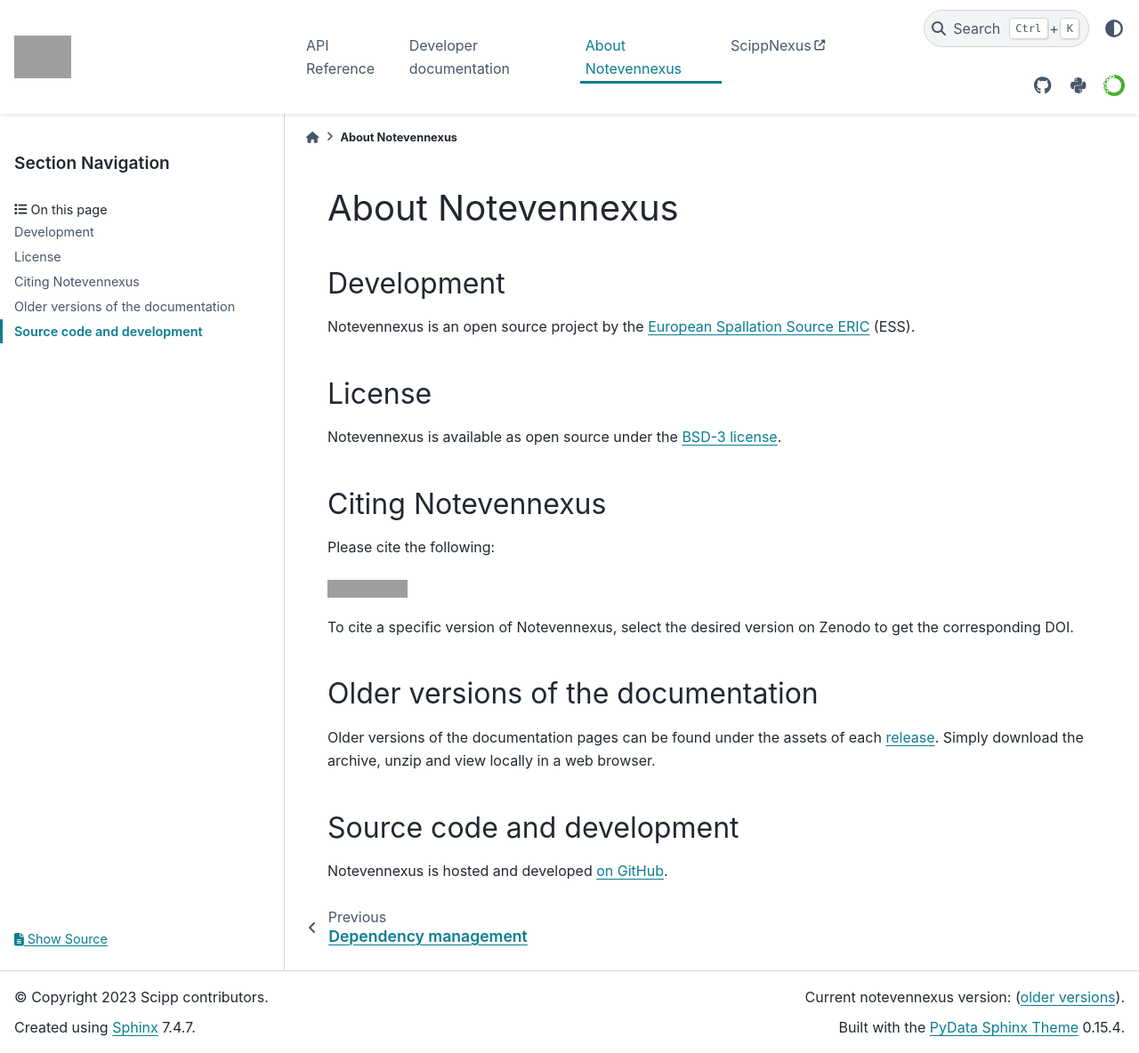
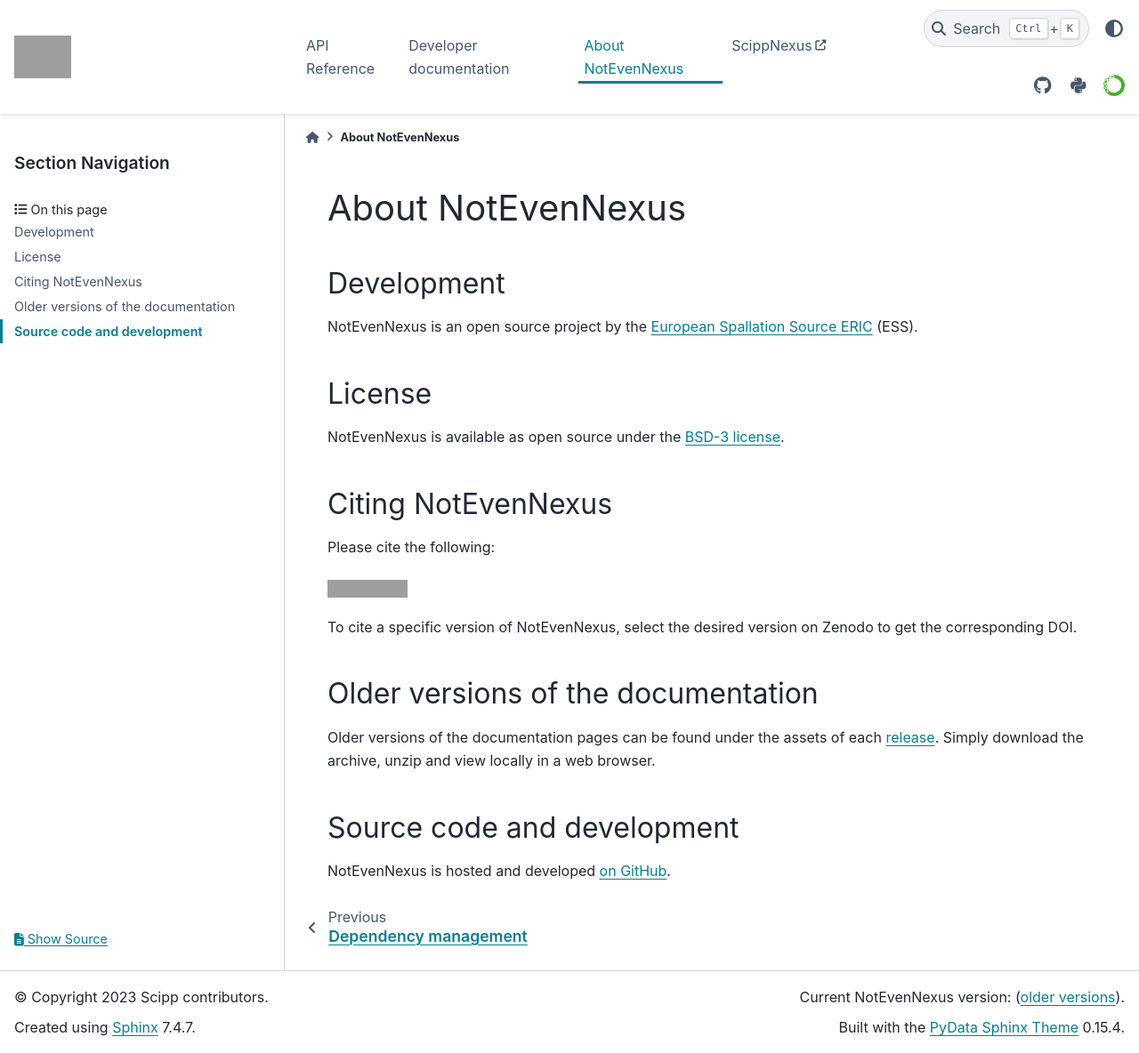
Before and after one commit to scipp/notevennexus, a Sphinx documentation site: the page built from docs/about/index.md, in a window 1280 px wide and 1184 px high. Shown: the whole window at 89% size. Built offline with Sphinx 7.4.7 and the PyData theme 0.15.4, drawn with Linux system fonts in a browser that asks for light colours; the version number could not be read and is left out; grey boxes are pictures that could not be loaded.

```diff
--- a/docs/about/index.md
+++ b/docs/about/index.md
@@ -1,20 +1,20 @@
-# About Notevennexus
+# About NotEvenNexus
 
 ## Development
 
-Notevennexus is an open source project by the [European Spallation Source ERIC](https://europeanspallationsource.se/) (ESS).
+NotEvenNexus is an open source project by the [European Spallation Source ERIC](https://europeanspallationsource.se/) (ESS).
 
 ## License
 
-Notevennexus is available as open source under the [BSD-3 license](https://opensource.org/licenses/BSD-3-Clause).
+NotEvenNexus is available as open source under the [BSD-3 license](https://opensource.org/licenses/BSD-3-Clause).
 
-## Citing Notevennexus
+## Citing NotEvenNexus
 
 Please cite the following:
 
 [![DOI](https://zenodo.org/badge/FIXME.svg)](https://zenodo.org/doi/10.5281/zenodo.FIXME)
 
-To cite a specific version of Notevennexus, select the desired version on Zenodo to get the corresponding DOI.
+To cite a specific version of NotEvenNexus, select the desired version on Zenodo to get the corresponding DOI.
 
 ## Older versions of the documentation
 
@@ -23,4 +23,4 @@ Simply download the archive, unzip and view locally in a web browser.
 
 ## Source code and development
 
-Notevennexus is hosted and developed [on GitHub](https://github.com/scipp/notevennexus).
+NotEvenNexus is hosted and developed [on GitHub](https://github.com/scipp/notevennexus).
--- a/docs/conf.py
+++ b/docs/conf.py
@@ -9,7 +9,7 @@ import notevennexus
 sys.path.insert(0, os.path.abspath('.'))
 
 # General information about the project.
-project = u'notevennexus'
+project = u'NotEvenNexus'
 copyright = u'2023 Scipp contributors'
 author = u'Scipp contributors'
 
```
Also changed, not shown: CONTRIBUTING.md (+4 -4 lines), docs/index.md (+1 -1 lines), .copier-answers.yml.
